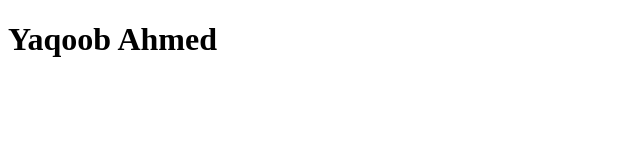
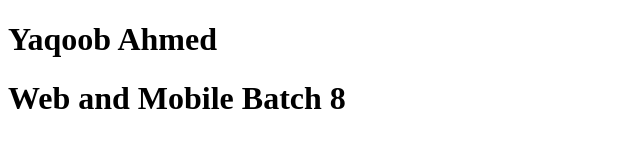
Before and after one commit to Yaqoob543/Class-Work, a plain HTML site: page index.html in a window 1280 px wide. Shown: the whole page, without its empty margins (0-640 px from the left). Drawn offline with Linux system fonts and the light colour scheme.

Commit message:
update index.html

```diff
--- a/index.html
+++ b/index.html
@@ -10,7 +10,8 @@
 
 <body>
 
-    <h1>Yaqoob Ahmed </h1>
+    <h1>Yaqoob Ahmed</h1>
+    <h1>Web and Mobile Batch 8</h1>
 </body>
 
 </html>
```
